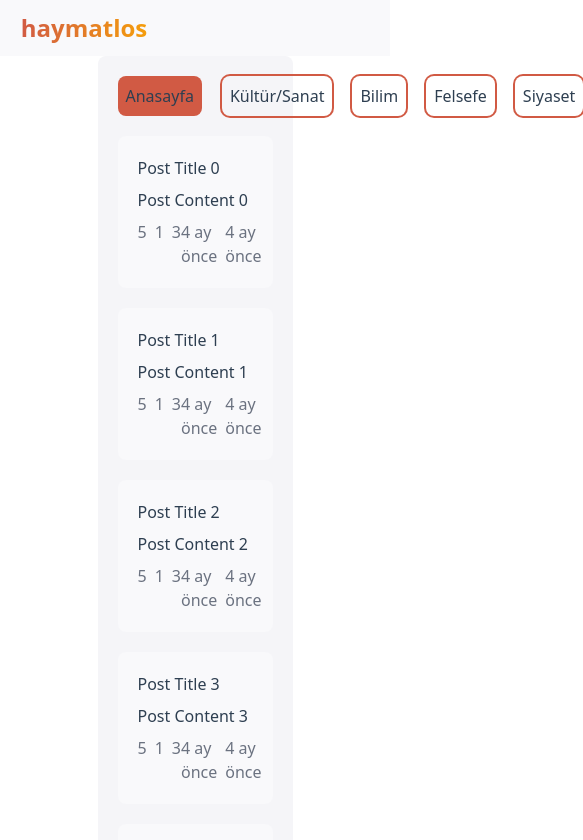
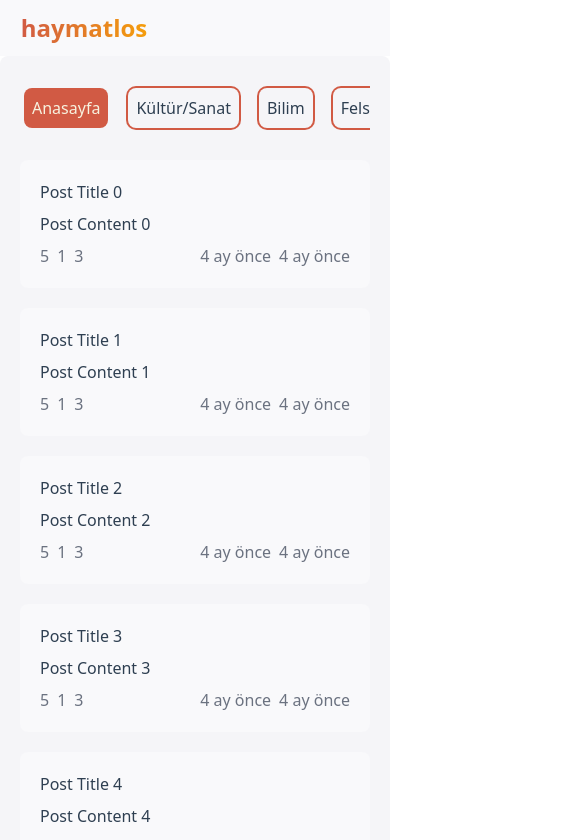
Before and after one commit to mufurkand/haymatlos-ts, a Next.js app: page / in a window 390 px wide. Shown: the top 840 px of the page, 583 px wide, since content can reach past the window. Built offline with nearby package versions, Linux system fonts and the light colour scheme.

Commit message:
Mobile layout improvements

```diff
--- a/components/CategoryContainer.tsx
+++ b/components/CategoryContainer.tsx
@@ -14,7 +14,7 @@ export default function CategoryContainer({
   // TODO: this will be passed as a prop
 
   return (
-    <div className="flex gap-5">
+    <div className="flex gap-5 overflow-y-auto py-3 px-1">
       {categories.map((category) => (
         <CategoryButton
           category={category}
@@ -40,10 +40,11 @@ function CategoryButton({
 }: CategoryButtonProps) {
   return (
     <button
+      type="button"
       className={
-        "p-2 transition-color rounded-lg" +
+        "p-2 transition-color duration-200 rounded-lg" +
         (activeCategory.id === category.id
-          ? " bg-accentRed"
+          ? " bg-accentRed text-darkText"
           : " ring-2 ring-accentRed")
       }
       onClick={() => setActiveCategory(category)}
--- a/components/Feed.tsx
+++ b/components/Feed.tsx
@@ -20,7 +20,7 @@ export default function Feed() {
   ];
 
   return (
-    <div className="flex justify-center p-5 bg-foreground dark:bg-darkForeground rounded-lg flex-col gap-5 w-1/2">
+    <div className="flex justify-center p-5 bg-foreground dark:bg-darkForeground rounded-lg flex-col gap-5">
       <CategoryContainer
         categories={categories}
         activeCategory={activeCategory}
--- a/components/PageContainer.tsx
+++ b/components/PageContainer.tsx
@@ -3,5 +3,9 @@ export default function PageContainer({
 }: {
   children: React.JSX.Element;
 }) {
-  return <div className="flex justify-center">{children}</div>;
+  return (
+    <div className="flex justify-center w-full">
+      <div className="lg:w-1/2 md:w-2/3 w-full">{children}</div>
+    </div>
+  );
 }
```
